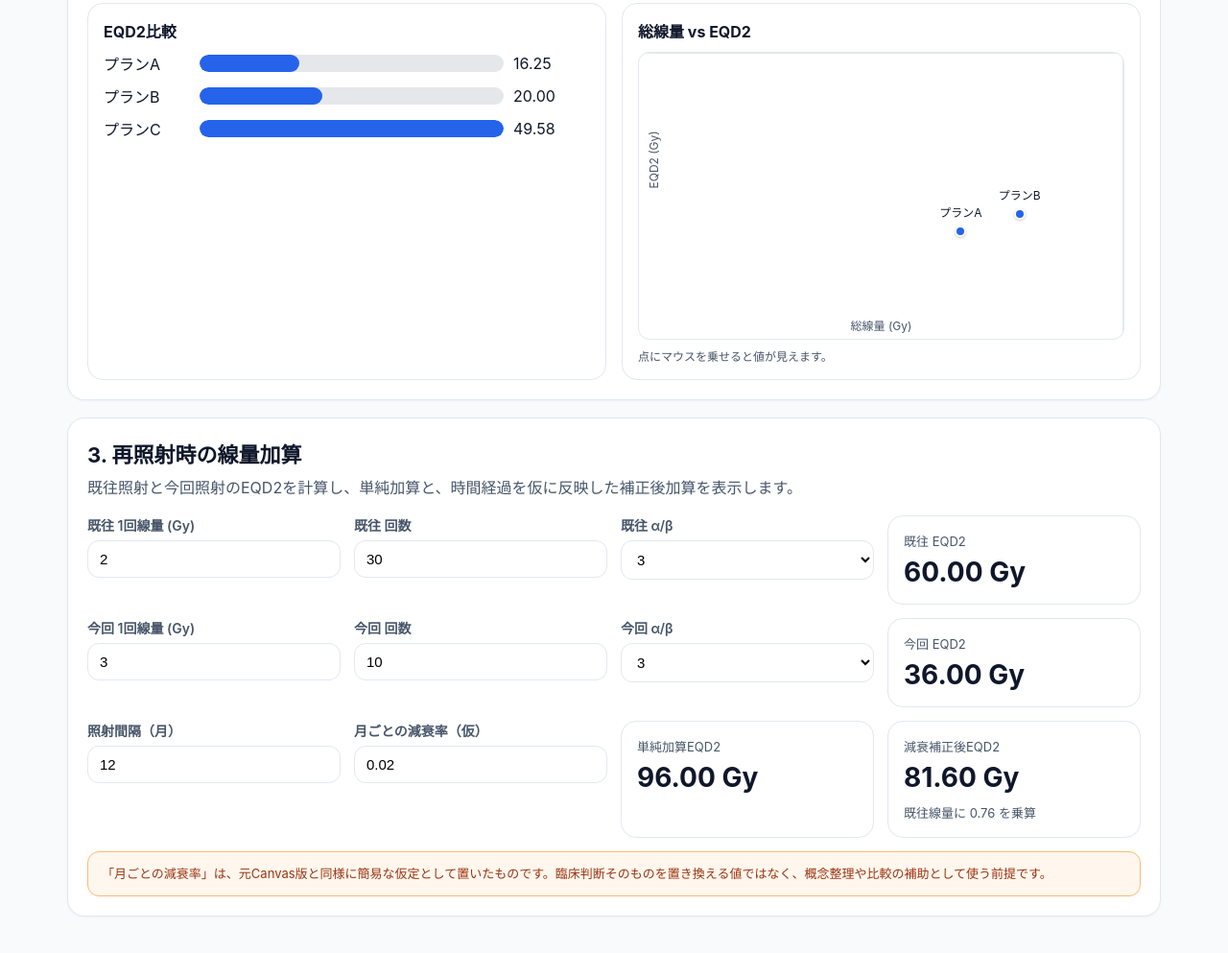
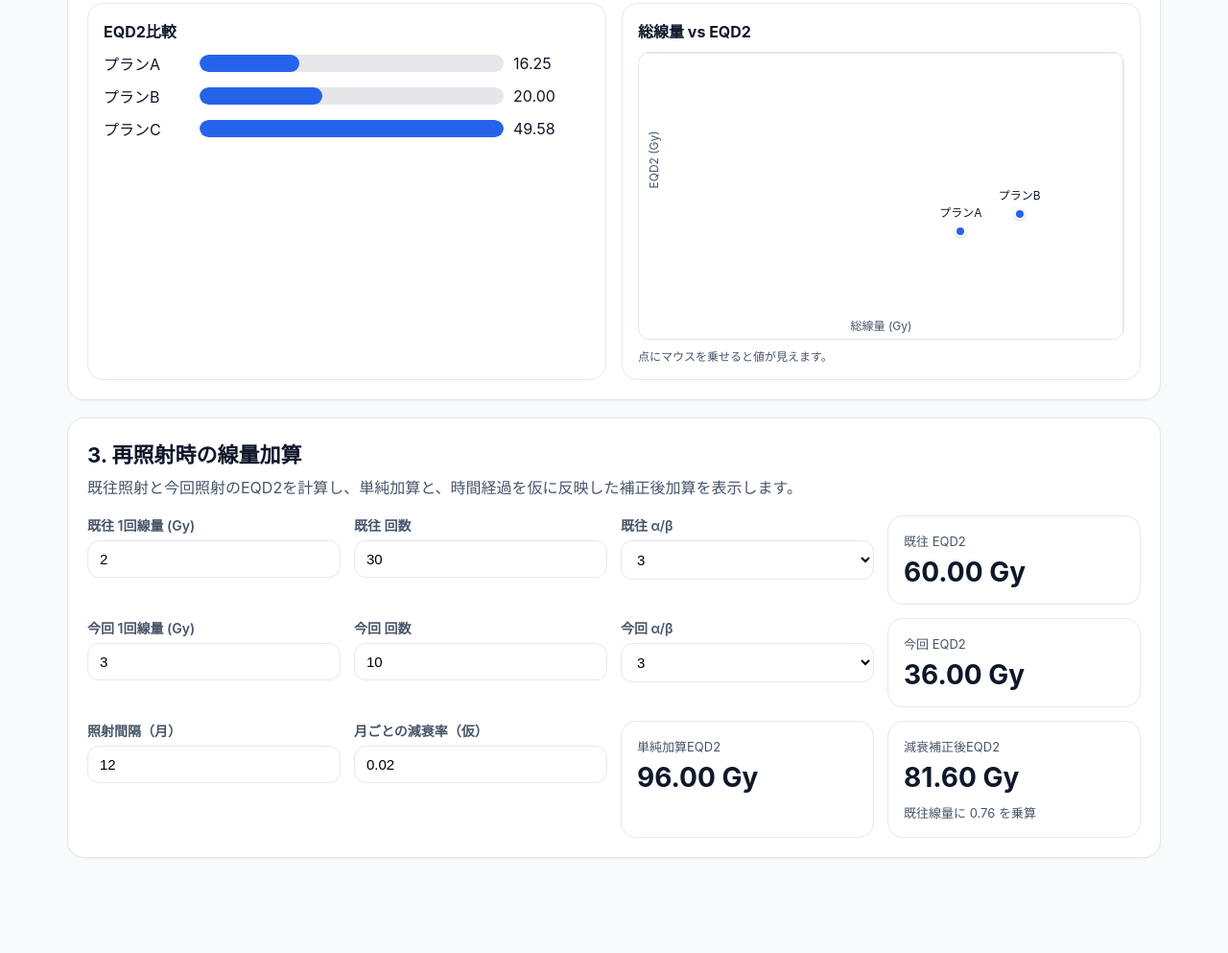
Before and after one commit to mynrminto/EQD2_test, a plain HTML site: page index.html in a window 1280 px wide. Shown: the part 860-1853 px from the top of the page at 96% size. After the commit the page ends 1792 px from the top, so only its background shows below. Drawn offline with Linux system fonts and the light colour scheme.

Commit message:
Update index.html

```diff
--- a/index.html
+++ b/index.html
@@ -446,9 +446,6 @@
           <div class="metric-small" id="recoveryFactorText">既往線量に 1.00 を乗算</div>
         </div>
       </div>
-
-      <div class="warning">
-        「月ごとの減衰率」は、元Canvas版と同様に簡易な仮定として置いたものです。臨床判断そのものを置き換える値ではなく、概念整理や比較の補助として使う前提です。
       </div>
     </section>
   </div>
```
